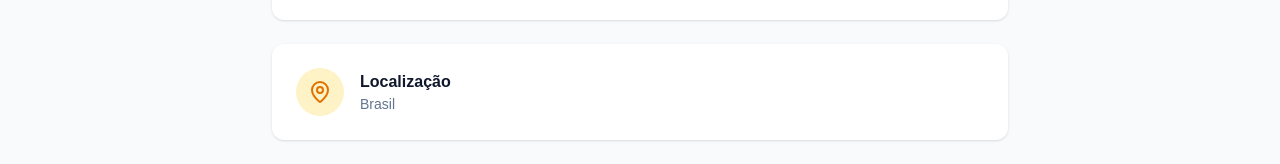
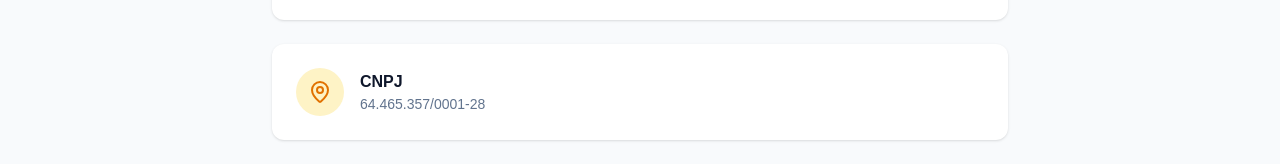
Before and after one commit to brasilagency2026/quiosquepraiadirectory, a Next.js app: page /suporte-contato in a window 1280 px wide. Shown: the part 437-601 px from the top of the page. Built offline with nearby package versions, Linux system fonts and the light colour scheme.

Commit message:
fix: replace location with CNPJ on contact page

```diff
--- a/app/suporte-contato/page.tsx
+++ b/app/suporte-contato/page.tsx
@@ -54,8 +54,8 @@ export default function SuporteContatoPage() {
                 <MapPin className="h-6 w-6 text-amber-600" />
               </div>
               <div>
-                <h2 className="font-semibold text-slate-900 dark:text-white">Localização</h2>
-                <p className="text-sm text-slate-500">Brasil</p>
+                <h2 className="font-semibold text-slate-900 dark:text-white">CNPJ</h2>
+                <p className="text-sm text-slate-500">64.465.357/0001-28</p>
               </div>
             </div>
           </div>
```
